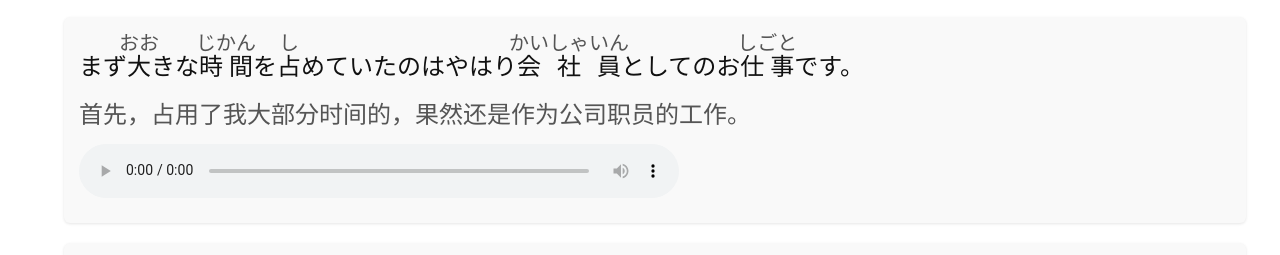
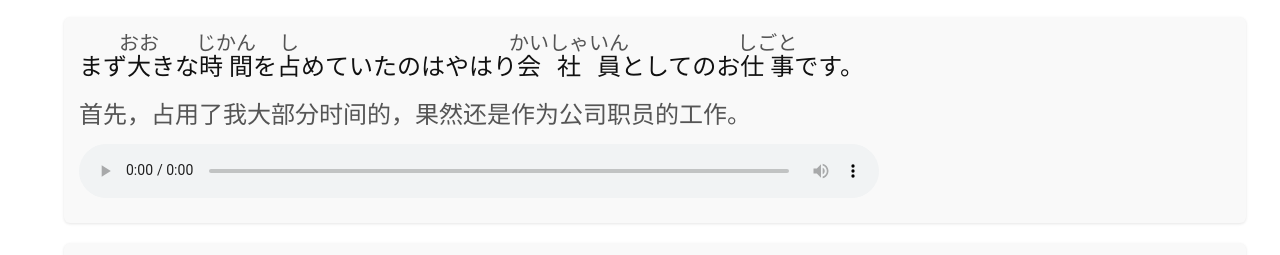
Before and after one commit to rnyunn/repository, a plain HTML site: page about.html in a window 1280 px wide. Shown: the part 840-1095 px from the top of the page. Drawn offline with Linux system fonts and the light colour scheme.

Commit message:
Update about.html

```diff
--- a/about.html
+++ b/about.html
@@ -95,11 +95,7 @@
     max-width: 800px;
     outline: none;
   }
-#audioContainer {
-  width: 90vw;      /* 宽度为视口90% */
-  max-width: 600px; /* 最大宽度 */
-  margin-left: 0px;   /* 居中 */
-}
+
 
 
 
@@ -134,9 +130,7 @@ padding-left: 0px;    /* 左边留15px空白 */
 <div class="sentence">
   <span class="jp">まず<ruby>大<rt>おお</rt></ruby>きな<ruby>時間<rt>じかん</rt></ruby>を<ruby>占<rt>し</rt></ruby>めていたのはやはり<ruby>会社員<rt>かいしゃいん</rt></ruby>としてのお<ruby>仕事<rt>しごと</rt></ruby>です。</span>
   <span class="cn">首先，占用了我大部分时间的，果然还是作为公司职员的工作。</span>
-<div id="audioContainer">
   <audio controls src="audio1.mp3"></audio>
-</div>
 </div>
 
 <div class="sentence">
```
